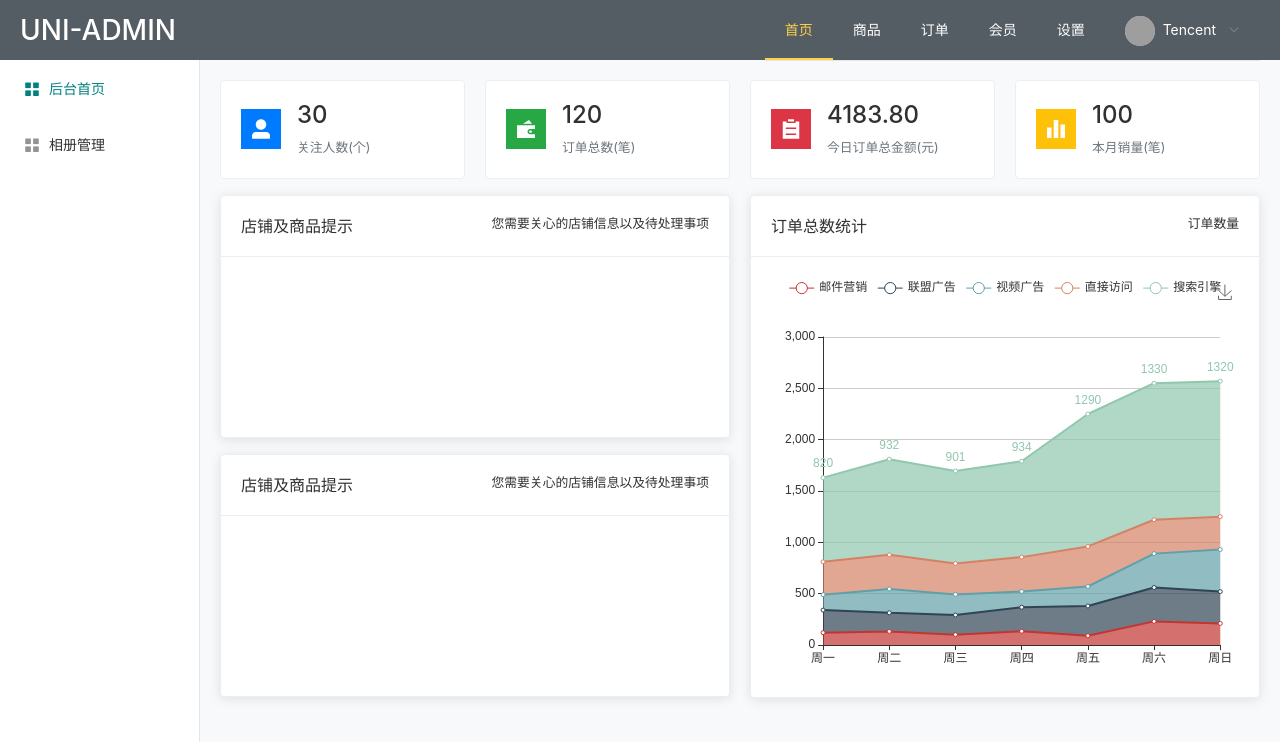
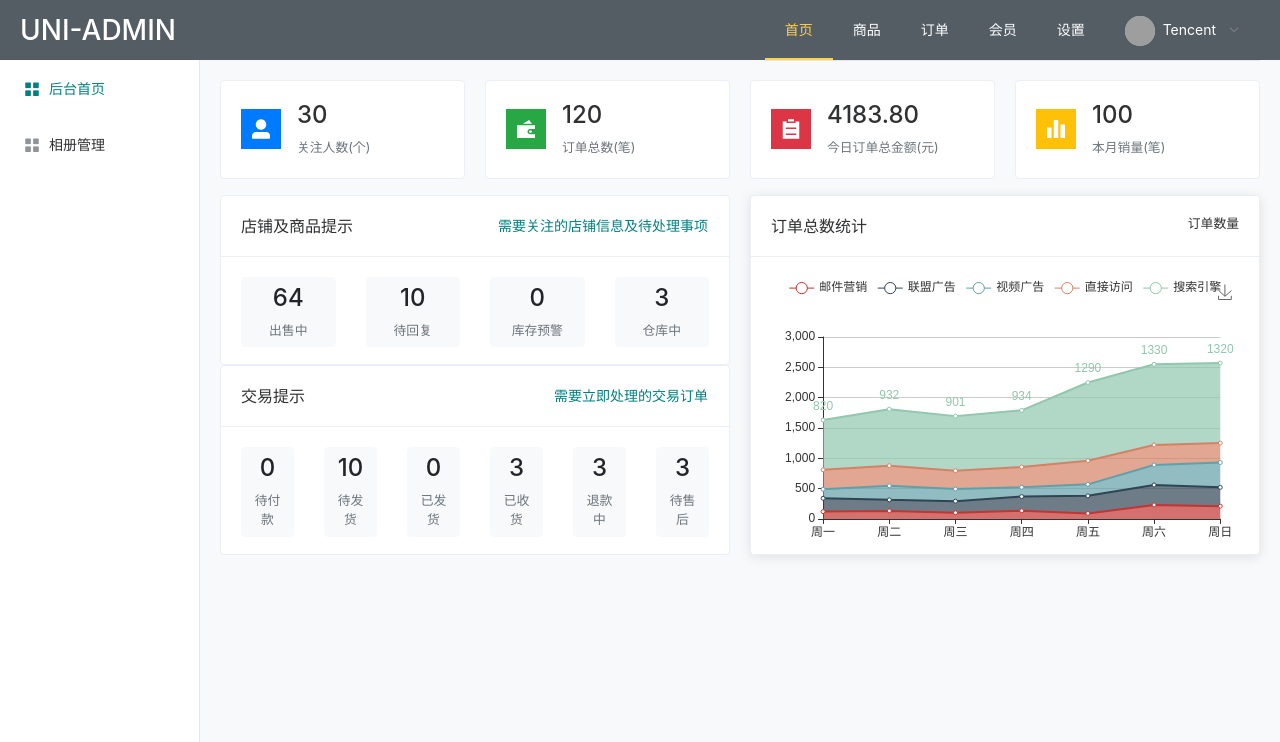
Before and after one commit to JinYuRin/vue-element-cms_shop, a Vue app: page /#/index in a window 1280 px wide. Shown: the top 742 px of the page. Built offline with nearby package versions, Linux system fonts and the light colour scheme; grey boxes are pictures that could not be loaded.

Commit message:
feat:后台主面板UI构建2

```diff
--- a/src/views/index/index.vue
+++ b/src/views/index/index.vue
@@ -21,33 +21,66 @@
             <div>
               <h4 class="mb-1">{{ i.num }}</h4>
               <!-- 使用small和h4之类的原生标签 -->
-              <small class="text-muted">{{ i.desc }}</small>
+              <small class="text-muted text-truncate">{{ i.desc }}</small>
             </div>
           </div>
         </el-card>
       </el-col>
     </el-row>
-    <el-row :gutter="20" class="mt-3" style="height: 500px;">
-      <el-col :span="12">
-        <el-row v-for="i in 2" :gutter="20" class="mb-3">
-          <el-col :span="24">
-            <el-card class="box-card">
-              <div slot="header" class="d-flex">
-                <span class="mr-auto">店铺及商品提示</span>
-                <small>您需要关心的店铺信息以及待处理事项</small>
-              </div>
-              <div id="" style="width: 100%; height: 140px"></div>
-            </el-card>
-          </el-col>
-        </el-row>
+    <el-row :gutter="20" class="mt-3">
+      <el-col
+        :span="12"
+        class="d-flex flex-column justify-content-between"
+        style="height: 360px"
+      >
+        <el-card
+          v-for="(board, index) in boards"
+          :key="index"
+          class="box-card"
+          shadow="never"
+        >
+          <div slot="header" class="d-flex">
+            <span class="mr-auto">{{ board.title }}</span>
+            <el-button style="padding: 3px 0" type="text">{{
+              board.tip
+            }}</el-button>
+          </div>
+          <div class="row">
+            <!-- bs中，一行12列 -->
+            <div
+              v-for="(button, index) in board.buttons"
+              :key="index"
+              :class="`col-${12 / board.buttons.length}`"
+            >
+              <!-- 晕死，还是用了原生按钮 -->
+              <button class="btn btn-light w-100">
+                <div
+                  class="
+                    d-flex
+                    flex-column
+                    justify-content-center
+                    align-items-center
+                  "
+                >
+                  <h4>{{ button.num }}</h4>
+                  <small class="text-muted">{{ button.desc }}</small>
+                </div>
+              </button>
+            </div>
+          </div>
+          <!-- 可能el-row内不能使用重复嵌套el-row吗，那就使用bootstrap -->
+          <!-- <el-row :gutter="20">
+            <el-col>1</el-col>
+          </el-row> -->
+        </el-card>
       </el-col>
-      <el-col :span="12">
-        <el-card class="box-card">
+      <el-col :span="12" style="height: 360px">
+        <el-card class="box-card" style="height: 100%">
           <div slot="header" class="d-flex">
             <span class="mr-auto">订单总数统计</span>
             <small>订单数量</small>
           </div>
-          <div id="main" style="width: 100%; height: 400px"></div>
+          <div id="main" style="width: 100%; height: 270px"></div>
         </el-card>
       </el-col>
     </el-row>
@@ -61,6 +94,30 @@ export default {
   created() {},
   data() {
     return {
+      boards: [
+        {
+          title: "店铺及商品提示",
+          tip: "需要关注的店铺信息及待处理事项",
+          buttons: [
+            { num: 64, desc: "出售中" },
+            { num: 10, desc: "待回复" },
+            { num: 0, desc: "库存预警" },
+            { num: 3, desc: "仓库中" },
+          ],
+        },
+        {
+          title: "交易提示",
+          tip: "需要立即处理的交易订单",
+          buttons: [
+            { num: 0, desc: "待付款" },
+            { num: 10, desc: "待发货" },
+            { num: 0, desc: "已发货" },
+            { num: 3, desc: "已收货" },
+            { num: 3, desc: "退款中" },
+            { num: 3, desc: "待售后" },
+          ],
+        },
+      ],
       counts: [
         {
           icon: "el-icon-user-solid",
```
